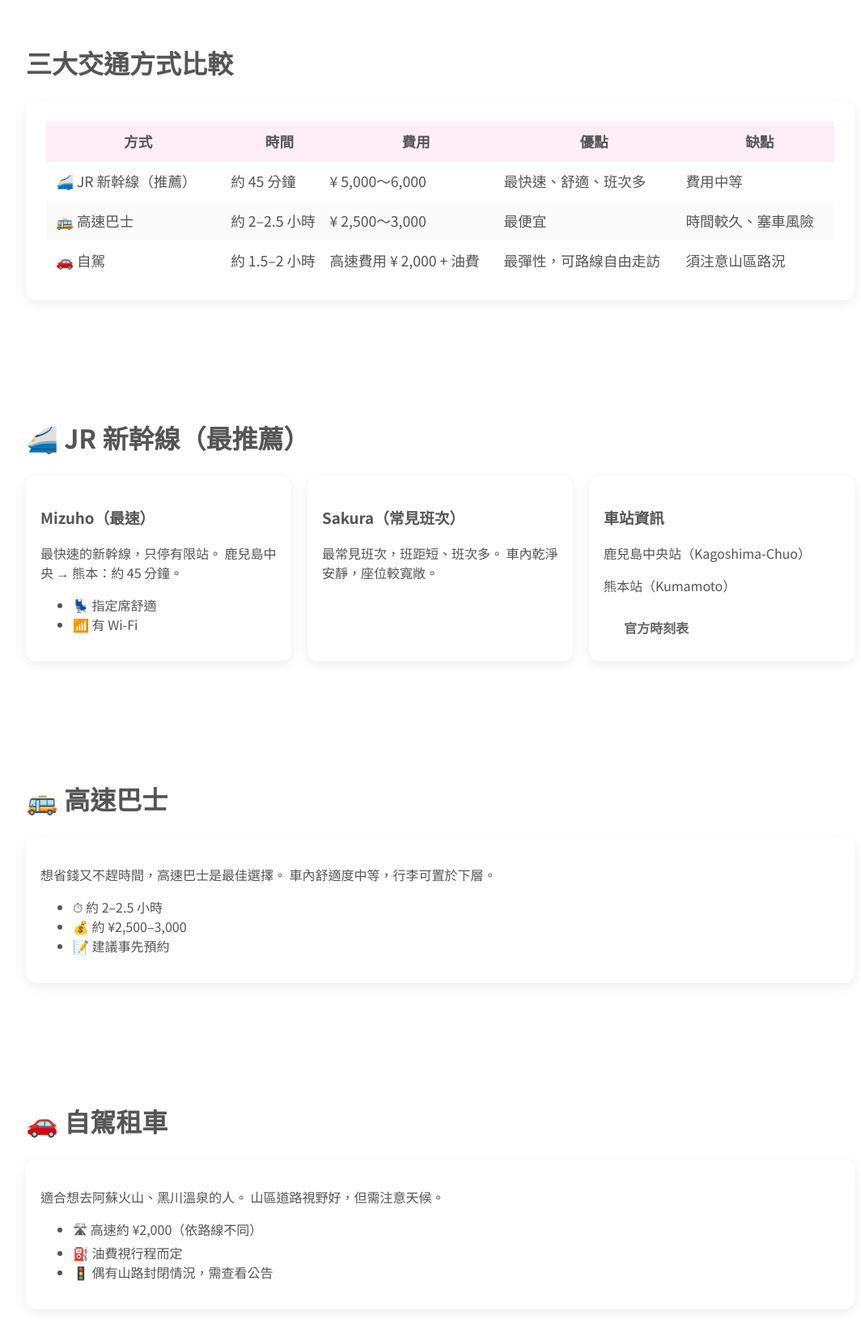
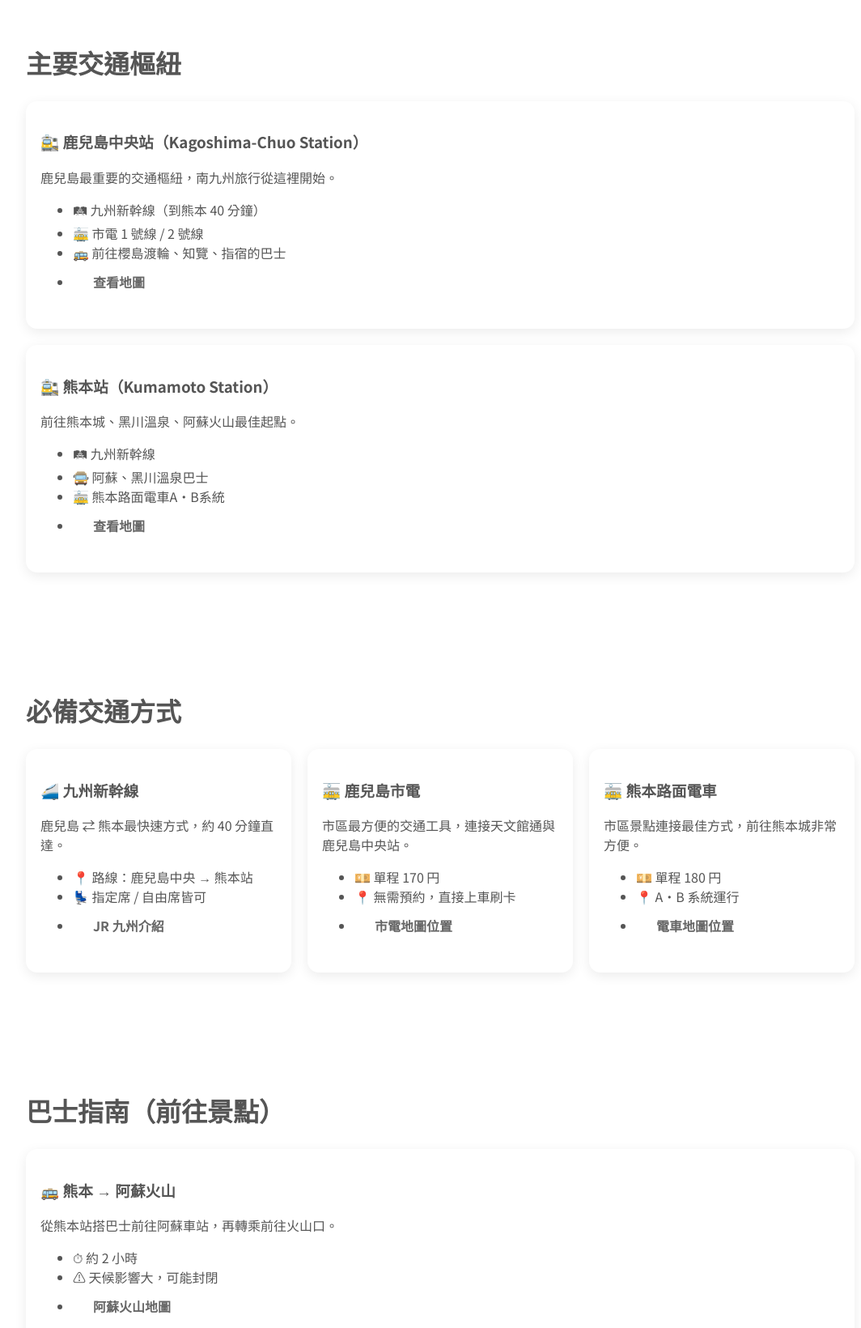
Before and after one commit to mike-lee123/kagoshima-kumamoto-trip, a plain HTML site: page transport.html in a window 1280 px wide. Shown: the part 740-2380 px from the top of the page at 81% size, without its empty margins (96-1160 px from the left). Drawn offline with Linux system fonts and the light colour scheme.

Commit message:
Add files via upload

```diff
--- a/transport.html
+++ b/transport.html
@@ -3,12 +3,11 @@
 <head>
     <meta charset="UTF-8">
     <meta name="viewport" content="width=device-width, initial-scale=1.0">
-    <title>交通指南｜鹿兒島 ⇆ 熊本</title>
+    <title>交通指南｜南九州旅遊指南</title>
     <link rel="stylesheet" href="style.css">
 </head>
 <body>
 
-<!-- 導覽列 -->
 <header>
     <div class="logo">南九州旅遊指南</div>
     <nav>
@@ -21,130 +20,114 @@
     </nav>
 </header>
 
-<!-- Hero -->
 <section class="hero" style="
 background-image: linear-gradient(to right, #8EC5FC90, #E0C3FC90),
 url('images/transport-banner.jpg');
 ">
-    <h1>鹿兒島 ⇆ 熊本｜交通指南</h1>
-    <p>最方便、最快速、最省錢的交通方式完整比較</p>
+    <h1>南九州交通指南</h1>
+    <p>新幹線、巴士、電車一次搞懂！</p>
 </section>
 
-<!-- 交通方式 -->
 <section>
-    <h2>三大交通方式比較</h2>
+    <h2>主要交通樞紐</h2>
 
-    <div class="card" style="padding: 25px;">
-        <table style="width: 100%; border-collapse: collapse; font-size: 1.1rem;">
-            <tr style="background: #ffedf7;">
-                <th style="padding: 12px;">方式</th>
-                <th>時間</th>
-                <th>費用</th>
-                <th>優點</th>
-                <th>缺點</th>
-            </tr>
+    <div class="grid grid-2">
 
-            <tr>
-                <td style="padding: 12px;">🚄 JR 新幹線（推薦）</td>
-                <td>約 45 分鐘</td>
-                <td>¥ 5,000～6,000</td>
-                <td>最快速、舒適、班次多</td>
-                <td>費用中等</td>
-            </tr>
-
-            <tr style="background: #fafafa;">
-                <td style="padding: 12px;">🚌 高速巴士</td>
-                <td>約 2–2.5 小時</td>
-                <td>¥ 2,500～3,000</td>
-                <td>最便宜</td>
-                <td>時間較久、塞車風險</td>
-            </tr>
-
-            <tr>
-                <td style="padding: 12px;">🚗 自駕</td>
-                <td>約 1.5–2 小時</td>
-                <td>高速費用 ¥ 2,000 + 油費</td>
-                <td>最彈性，可路線自由走訪</td>
-                <td>須注意山區路況</td>
-            </tr>
-        </table>
-    </div>
-</section>
-
-<!-- 新幹線說明 -->
-<section>
-    <h2>🚄 JR 新幹線（最推薦）</h2>
-
-    <div class="grid grid-3">
-
+        <!-- 鹿兒島中央站 -->
         <div class="card">
-            <h3>Mizuho（最速）</h3>
-            <p>
-                最快速的新幹線，只停有限站。
-                鹿兒島中央 → 熊本：約 45 分鐘。
-            </p>
+            <h3>🚉 鹿兒島中央站（Kagoshima-Chuo Station）</h3>
+            <p>鹿兒島最重要的交通樞紐，南九州旅行從這裡開始。</p>
             <ul>
-                <li>💺 指定席舒適</li>
-                <li>📶 有 Wi-Fi</li>
+                <li>🛤 九州新幹線（到熊本 40 分鐘）</li>
+                <li>🚋 市電 1 號線 / 2 號線</li>
+                <li>🚌 前往櫻島渡輪、知覽、指宿的巴士</li>
+                <li><a class="btn" href="https://maps.app.goo.gl/98brGyhNXGWpTqSg7" target="_blank">查看地圖</a></li>
             </ul>
         </div>
 
+        <!-- 熊本站 -->
         <div class="card">
-            <h3>Sakura（常見班次）</h3>
-            <p>
-                最常見班次，班距短、班次多。
-                車內乾淨安靜，座位較寬敞。
-            </p>
-        </div>
-
-        <div class="card">
-            <h3>車站資訊</h3>
-            <p>鹿兒島中央站（Kagoshima-Chuo）</p>
-            <p>熊本站（Kumamoto）</p>
-            <a class="btn" href="https://www.japanrailpass.net" target="_blank">官方時刻表</a>
+            <h3>🚉 熊本站（Kumamoto Station）</h3>
+            <p>前往熊本城、黑川溫泉、阿蘇火山最佳起點。</p>
+            <ul>
+                <li>🛤 九州新幹線</li>
+                <li>🚍 阿蘇、黑川溫泉巴士</li>
+                <li>🚋 熊本路面電車A・B系統</li>
+                <li><a class="btn" href="https://maps.app.goo.gl/Qb3F5bbTc7vtK7L29" target="_blank">查看地圖</a></li>
+            </ul>
         </div>
 
     </div>
 </section>
 
-<!-- 高速巴士 -->
 <section>
-    <h2>🚌 高速巴士</h2>
+    <h2>必備交通方式</h2>
+
+    <div class="grid grid-3">
+
+        <!-- 九州新幹線 -->
         <div class="card">
-        <p>
-            想省錢又不趕時間，高速巴士是最佳選擇。
-            車內舒適度中等，行李可置於下層。
-        </p>
+            <h3>🚄 九州新幹線</h3>
+            <p>鹿兒島 ⇄ 熊本最快速方式，約 40 分鐘直達。</p>
             <ul>
-            <li>⏱ 約 2–2.5 小時</li>
-            <li>💰 約 ¥2,500–3,000</li>
-            <li>📝 建議事先預約</li>
+                <li>📍 路線：鹿兒島中央 → 熊本站</li>
+                <li>💺 指定席 / 自由席皆可</li>
+                <li><a class="btn" href="https://www.jrkyushu.co.jp/english/train/shinkansen/" target="_blank">JR 九州介紹</a></li>
             </ul>
+        </div>
+
+        <!-- 市電（鹿兒島） -->
+        <div class="card">
+            <h3>🚋 鹿兒島市電</h3>
+            <p>市區最方便的交通工具，連接天文館通與鹿兒島中央站。</p>
+            <ul>
+                <li>💴 單程 170 円</li>
+                <li>📍 無需預約，直接上車刷卡</li>
+                <li><a class="btn" href="https://maps.app.goo.gl/JHe6RtkGbQJMEGvE9" target="_blank">市電地圖位置</a></li>
+            </ul>
+        </div>
+
+        <!-- 熊本路面電車 -->
+        <div class="card">
+            <h3>🚋 熊本路面電車</h3>
+            <p>市區景點連接最佳方式，前往熊本城非常方便。</p>
+            <ul>
+                <li>💴 單程 180 円</li>
+                <li>📍 A・B 系統運行</li>
+                <li><a class="btn" href="https://maps.app.goo.gl/u9LTG9LQbUFtyDoJ9" target="_blank">電車地圖位置</a></li>
+            </ul>
+        </div>
+
     </div>
 </section>
 
-<!-- 自駕 -->
 <section>
-    <h2>🚗 自駕租車</h2>
+    <h2>巴士指南（前往景點）</h2>
+
+    <div class="grid grid-2">
+
+        <!-- 阿蘇火山 -->
         <div class="card">
-        <p>
-            適合想去阿蘇火山、黑川溫泉的人。
-            山區道路視野好，但需注意天候。
-        </p>
+            <h3>🚌 熊本 → 阿蘇火山</h3>
+            <p>從熊本站搭巴士前往阿蘇車站，再轉乘前往火山口。</p>
             <ul>
-            <li>🛣 高速約 ¥2,000（依路線不同）</li>
-            <li>⛽ 油費視行程而定</li>
-            <li>🚦 偶有山路封閉情況，需查看公告</li>
+                <li>⏱ 約 2 小時</li>
+                <li>⚠ 天候影響大，可能封閉</li>
+                <li><a class="btn" href="https://maps.app.goo.gl/5YcXkkVVjn7Ame6o6" target="_blank">阿蘇火山地圖</a></li>
             </ul>
         </div>
-</section>
 
-<!-- 地圖 -->
-<section>
-    <h2>🗾 鹿兒島 → 熊本 位置關係</h2>
+        <!-- 黑川溫泉 -->
         <div class="card">
-        <img src="images/map-kagoshima-kumamoto.jpg" alt="地圖示意圖">
-        <p style="margin-top: 10px; text-align: center;">兩地距離不遠，移動相當方便！</p>
+            <h3>🚌 熊本 → 黑川溫泉</h3>
+            <p>可從熊本站搭乘直達巴士前往黑川溫泉。</p>
+            <ul>
+                <li>⏱ 約 2 小時 30 分</li>
+                <li>🛁 湯巡り手形必買</li>
+                <li><a class="btn" href="https://maps.app.goo.gl/YfG5D1pp6Zx3VG4p8" target="_blank">黑川溫泉地圖</a></li>
+            </ul>
+        </div>
+
     </div>
 </section>
 
```
Also changed, not shown: kagoshima.html (+26 -45 lines), kumamoto.html (+25 -30 lines). Lines whose indentation alone changed are shown as unchanged.
